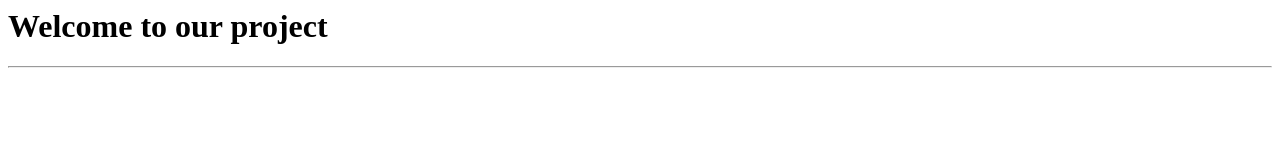
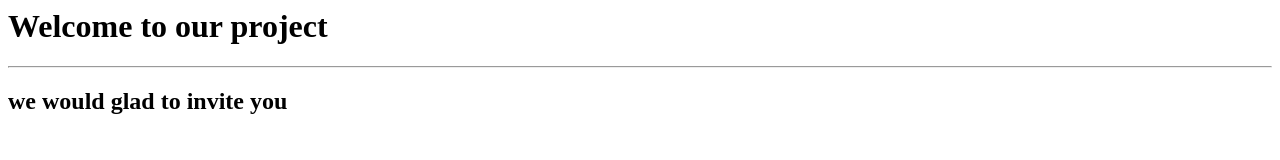
Before and after one commit to Selvakumar246/DigitalPen, a plain HTML site: page index.html in a window 1280 px wide. Drawn offline with Linux system fonts and the light colour scheme.

Commit message:
added a head tag

```diff
--- a/index.html
+++ b/index.html
@@ -5,5 +5,6 @@
   <body>
   <h1> Welcome to our project </h1>
   <hr>
+  <h2> we would glad to invite you </h2>
   </body>
 </html>
```
